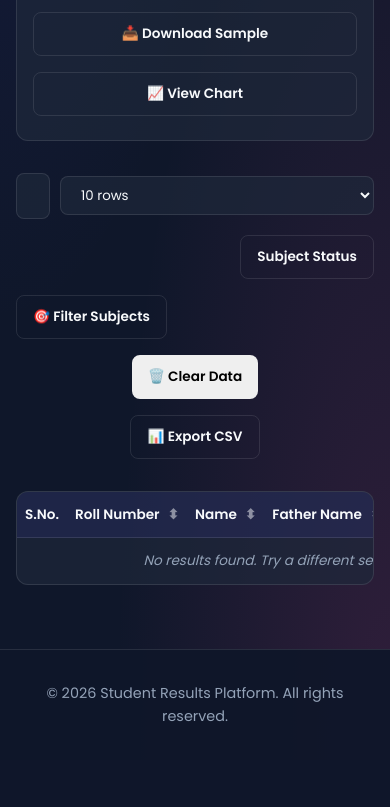
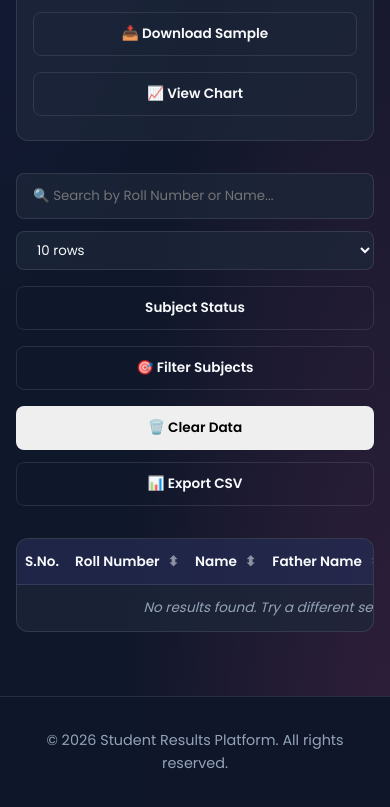
Before and after one commit to shakeebparacha/Result_fatch, a Flask app: page /results in a window 390 px wide. Shown: the part 715-1522 px from the top of the page. Before the commit the page ends 1437 px from the top, so only its background shows below. Run offline with Flask 3, Linux system fonts and the light colour scheme; data that the repository does not hold is empty.

Commit message:
mobile button layout issues on the Results page.

```diff
--- a/static/css/style.css
+++ b/static/css/style.css
@@ -503,6 +503,9 @@ select.form-control option {
 }
 
 .search-box {
+    display: flex;
+    gap: 0.75rem;
+    align-items: center;
     flex: 1;
     min-width: 250px;
 }
@@ -521,6 +524,39 @@ select.form-control option {
     outline: none;
     border-color: var(--primary);
     box-shadow: 0 0 0 4px rgba(79, 70, 229, 0.1);
+}
+
+.search-box .search-input {
+    flex: 1;
+    min-width: 0;
+}
+
+.subject-filter-container,
+.column-visibility-container {
+    position: relative;
+    display: flex;
+    align-items: center;
+}
+
+.subject-filter-container {
+    margin-left: auto;
+}
+
+.subject-filter-dropdown {
+    display: none;
+    position: absolute;
+    top: calc(100% + 8px);
+    left: 0;
+    background: white;
+    color: #333;
+    border: 1px solid #ccc;
+    padding: 10px;
+    z-index: 1000;
+    min-width: 180px;
+    box-shadow: 0 4px 6px rgba(0, 0, 0, 0.1);
+    border-radius: 4px;
+    max-height: 220px;
+    overflow-y: auto;
 }
 
 .controls-right {
@@ -904,8 +940,41 @@ select.form-control option {
         gap: 1rem;
     }
 
+    .search-box {
+        width: 100%;
+        min-width: auto;
+        flex-direction: column;
+        align-items: stretch;
+    }
+
+    .search-box .select-control {
+        width: 100%;
+    }
+
+    .subject-filter-container,
+    .column-visibility-container {
+        width: 100%;
+        margin-left: 0;
+    }
+
+    .subject-filter-container .btn,
+    .column-visibility-container .btn,
+    .controls-right .btn {
+        width: 100%;
+    }
+
+    .subject-filter-dropdown {
+        left: 0;
+        right: 0;
+        width: 100%;
+        min-width: 0;
+    }
+
     .controls-right {
-        flex-direction: column;
+        width: 100%;
+        display: grid;
+        grid-template-columns: repeat(2, minmax(0, 1fr));
+        gap: 0.75rem;
     }
 
     .search-box {
@@ -979,6 +1048,10 @@ select.form-control option {
         font-size: 1.3rem;
     }
 
+    .controls-right {
+        grid-template-columns: 1fr;
+    }
+
     .section-header h1 {
         font-size: 1.5rem;
     }
--- a/templates/results.html
+++ b/templates/results.html
@@ -42,8 +42,8 @@
 
         <!-- Controls & Search -->
         <div class="controls-section">
-            <div class="search-box" style="display: flex; gap: 10px; align-items: center; flex: 1;">
-                <input type="text" id="searchInput" placeholder="🔍 Search by Roll Number or Name..." class="search-input" style="flex: 1;">
+            <div class="search-box">
+                <input type="text" id="searchInput" placeholder="🔍 Search by Roll Number or Name..." class="search-input">
                 <select id="rowsPerPage" class="select-control">
                     <option value="10">10 rows</option>
                     <option value="25">25 rows</option>
@@ -53,21 +53,21 @@
             </div>
 
             <!-- Subject Filter (Checkboxes) -->
-            <div class="subject-filter-container" style="position: relative; display: flex; align-items: center; margin-left: auto;">
+            <div class="subject-filter-container">
                 <button type="button" class="btn btn-outline btn-small" id="subjectFilterBtn">
                     Subject Status
                 </button>
-                <div id="subjectFilterDropdown" class="subject-filter-dropdown" style="display: none; position: absolute; top: 100%; left: 0; background: white; color: #333; border: 1px solid #ccc; padding: 10px; z-index: 1000; min-width: 150px; box-shadow: 0 4px 6px rgba(0,0,0,0.1); border-radius: 4px; max-height: 200px; overflow-y: auto;">
+                <div id="subjectFilterDropdown" class="subject-filter-dropdown">
                     <!-- Checkboxes will be rendered here dynamically -->
                 </div>
             </div>
 
             <!-- Column Visibility Filter -->
-            <div class="column-visibility-container" style="position: relative; display: flex; align-items: center;">
+            <div class="column-visibility-container">
                 <button type="button" class="btn btn-outline btn-small" id="columnVisibilityBtn">
                     🎯 Filter Subjects
                 </button>
-                <div id="columnVisibilityDropdown" class="subject-filter-dropdown" style="display: none; position: absolute; top: 100%; left: 0; background: white; color: #333; border: 1px solid #ccc; padding: 10px; z-index: 1000; min-width: 150px; box-shadow: 0 4px 6px rgba(0,0,0,0.1); border-radius: 4px; max-height: 200px; overflow-y: auto;">
+                <div id="columnVisibilityDropdown" class="subject-filter-dropdown">
                     <!-- Checkboxes for columns will be rendered here dynamically -->
                 </div>
             </div>
```
